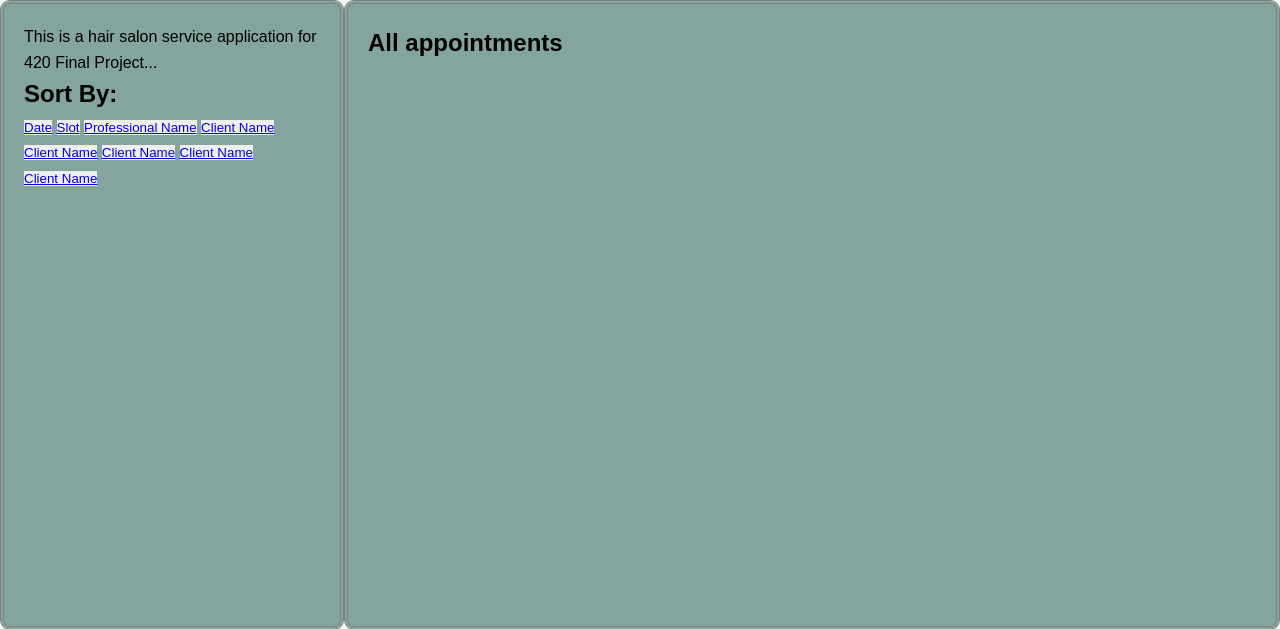
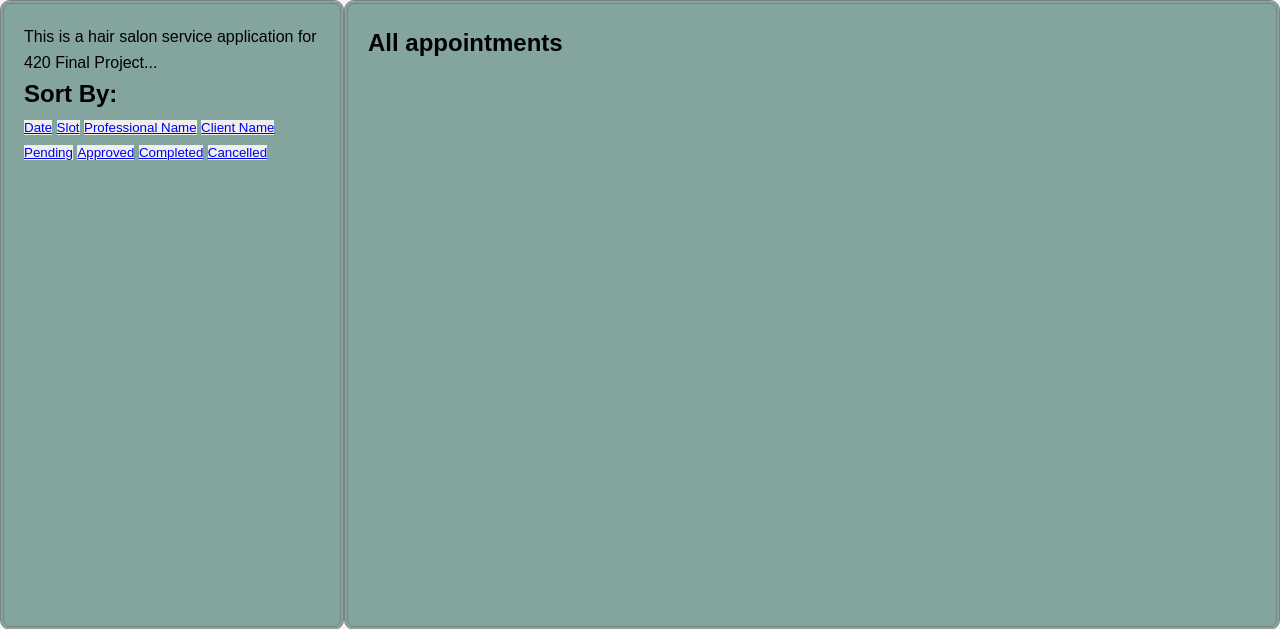
Before and after one commit to Amylyn08/HairSalonWebApplication, a Flask app: template hairsalon_app/appointment_view/templates/all_appointments.html in a window 1280 px wide. Shown: the part 70-699 px from the top of the page. Run offline with Flask 3, Linux system fonts and the light colour scheme; the template is opened without the code that fills it, so the values that code supplies are empty.

Commit message:
sort by slot

```diff
--- a/hairsalon_app/appointment_view/routes.py
+++ b/hairsalon_app/appointment_view/routes.py
@@ -56,7 +56,7 @@ def sort_appointments(sorted_by):
         if sorted_by == 'fullname':
             all_appointments = db.get_all_appointments_fullname_asc()
         if sorted_by == 'Slot':
-            pass
+            all_appointments = db.get_all_appointments_slot()
         if sorted_by == 'Professional':
             all_appointments = db.get_all_appointments_profname()
         if sorted_by == 'Client':
--- a/hairsalon_app/appointment_view/templates/all_appointments.html
+++ b/hairsalon_app/appointment_view/templates/all_appointments.html
@@ -23,16 +23,16 @@
   <a href="{{url_for('appointment_bp.sort_appointments', sorted_by='Client')}}">Client Name</a>
 </button>
 <button>
-  <a href="{{url_for('appointment_bp.sort_appointments', sorted_by='Pending')}}">Client Name</a>
+  <a href="{{url_for('appointment_bp.sort_appointments', sorted_by='Pending')}}">Pending</a>
 </button>
 <button>
-  <a href="{{url_for('appointment_bp.sort_appointments', sorted_by='Approved')}}">Client Name</a>
+  <a href="{{url_for('appointment_bp.sort_appointments', sorted_by='Approved')}}">Approved</a>
 </button>
 <button>
-  <a href="{{url_for('appointment_bp.sort_appointments', sorted_by='Completed')}}">Client Name</a>
+  <a href="{{url_for('appointment_bp.sort_appointments', sorted_by='Completed')}}">Completed</a>
 </button>
 <button>
-  <a href="{{url_for('appointment_bp.sort_appointments', sorted_by='Cancelled')}}">Client Name</a>
+  <a href="{{url_for('appointment_bp.sort_appointments', sorted_by='Cancelled')}}">Cancelled</a>
 </button>
 {% endblock %}
 {% block content_main_pannel %}
--- a/hairsalon_app/qdb/database.py
+++ b/hairsalon_app/qdb/database.py
@@ -563,13 +563,12 @@ class Database():
         finally:
             self.close()
 
-#to redo!!!
     def get_all_appointments_slot(self):
         ''' method to list all appointments by full name ASC'''
         appointments = []
         try:
             with self.get_cursor() as c:
-                sql = f'SELECT * FROM salon_appointment ORDER BY slot DESC'
+                sql = f"SELECT * FROM salon_appointment ORDER BY TO_NUMBER(SUBSTR(slot, 1, INSTR(slot, '-') - 1))"
                 fetch = c.execute(sql).fetchall()
                 for record in fetch:
                     appointments.append(Appointment(record[0], record[1], record[2],record[3], record[4], record[5], record[6], record[7], record[8]))
```
